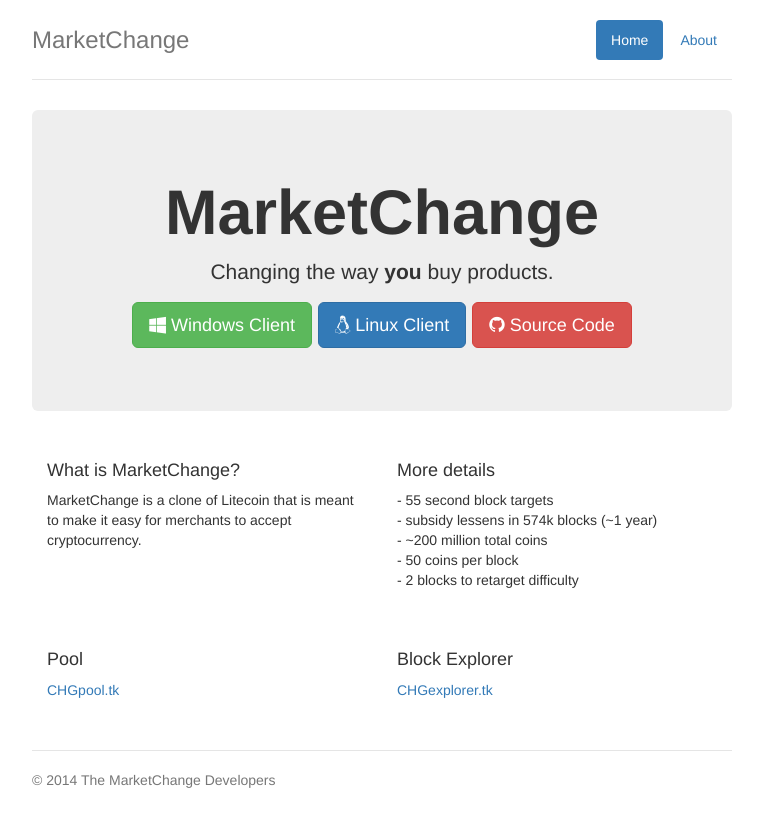
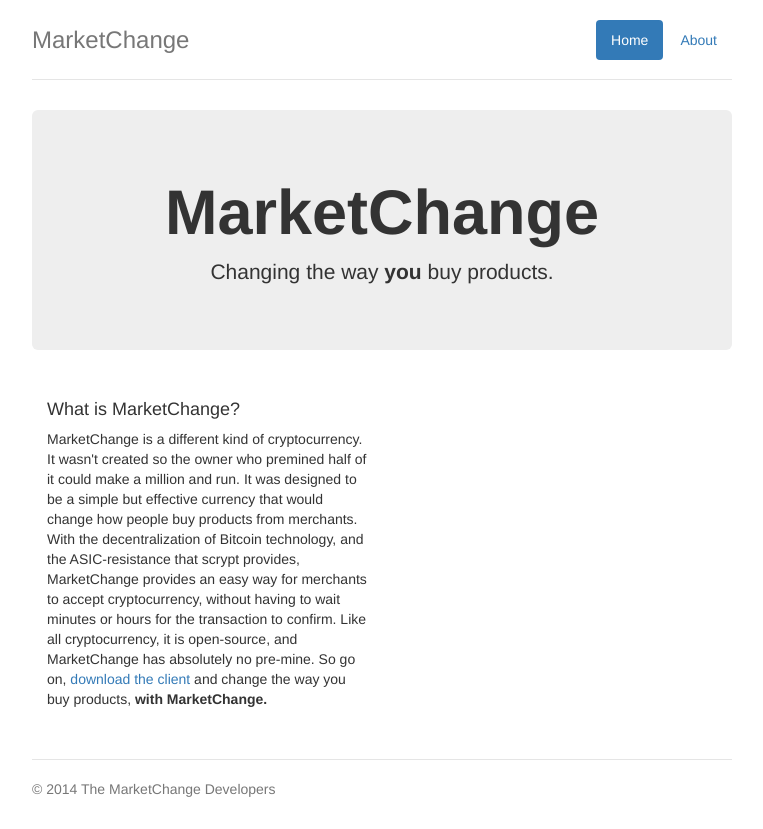
Before and after one commit to MarketChange/marketchange.github.io, a plain HTML site: page about.html in a window 1280 px wide. Shown: the whole page, without its empty margins (258-1021 px from the left). Drawn offline with nearby package versions, Linux system fonts and the light colour scheme.

Commit message:
Update about.html

```diff
--- a/about.html
+++ b/about.html
@@ -29,32 +29,16 @@
       <div class="jumbotron">
         <h1><b>MarketChange</b></h1>
         <p class="lead">Changing the way <b>you</b> buy products.</p>
-        <p><a class="btn btn-lg btn-success" href="https://github.com/marketchange/marketchange/releases/download/v0.1.0Beta/marketchange-windows.zip"><i class="fa fa-windows fa-2"></i> Windows Client</a>
-        <a class="btn btn-lg btn-primary" href="https://github.com/marketchange/marketchange/releases/download/v0.1.0Beta/marketchange-linux.zip" ><i class="fa fa-linux fa-2"></i> Linux Client</a>
-        <!--<a class="btn btn-lg btn-info" href="#" disabled="disabled"><i class="fa fa-apple"></i> Mac Client (Coming Soon)</a>-->
-        <a class="btn btn-lg btn-danger" href="https://github.com/marketchange/marketchange/" ><i class="fa fa-github fa-2"></i> Source Code</a></p>
+        <p></p>
       </div>
 
       <div class="row marketing">
         <div class="col-lg-6">
           <h4>What is MarketChange?</h4>
-          <p>MarketChange is a clone of Litecoin that is meant to make it easy for merchants to accept cryptocurrency.</p>
-        </div>
-        <div class="col-lg-6">
-          <h4>More details</h4>
-          <p>- 55 second block targets<br />- subsidy lessens in 574k blocks (~1 year)<br />- ~200 million total coins<br />- 50 coins per block<br />- 2 blocks to retarget difficulty</p>
+          <p>MarketChange is a different kind of cryptocurrency. It wasn't created so the owner who premined half of it could make a million and run. It was designed to be a simple but effective currency that would change how people buy products from merchants. With the decentralization of Bitcoin technology, and the ASIC-resistance that scrypt provides, MarketChange provides an easy way for merchants to accept cryptocurrency, without having to wait minutes or hours for the transaction to confirm. Like all cryptocurrency, it is open-source, and MarketChange has absolutely no pre-mine. So go on, <a href="download.html">download the client</a> and change the way you buy products, <b>with MarketChange.</b></p>
         </div>
 
-      </div>
-      <div class="row marketing">
-        <div class="col-lg-6">
-          <h4>Pool</h4>
-          <p><a href="http://chgpool.tk">CHGpool.tk</a></p>
-        </div>
-        <div class="col-lg-6">
-          <h4>Block Explorer</h4>
-          <p><a href="http://chgexplorer.tk/">CHGexplorer.tk</a></p>
-        </div>
+
 
       </div>
 
```
